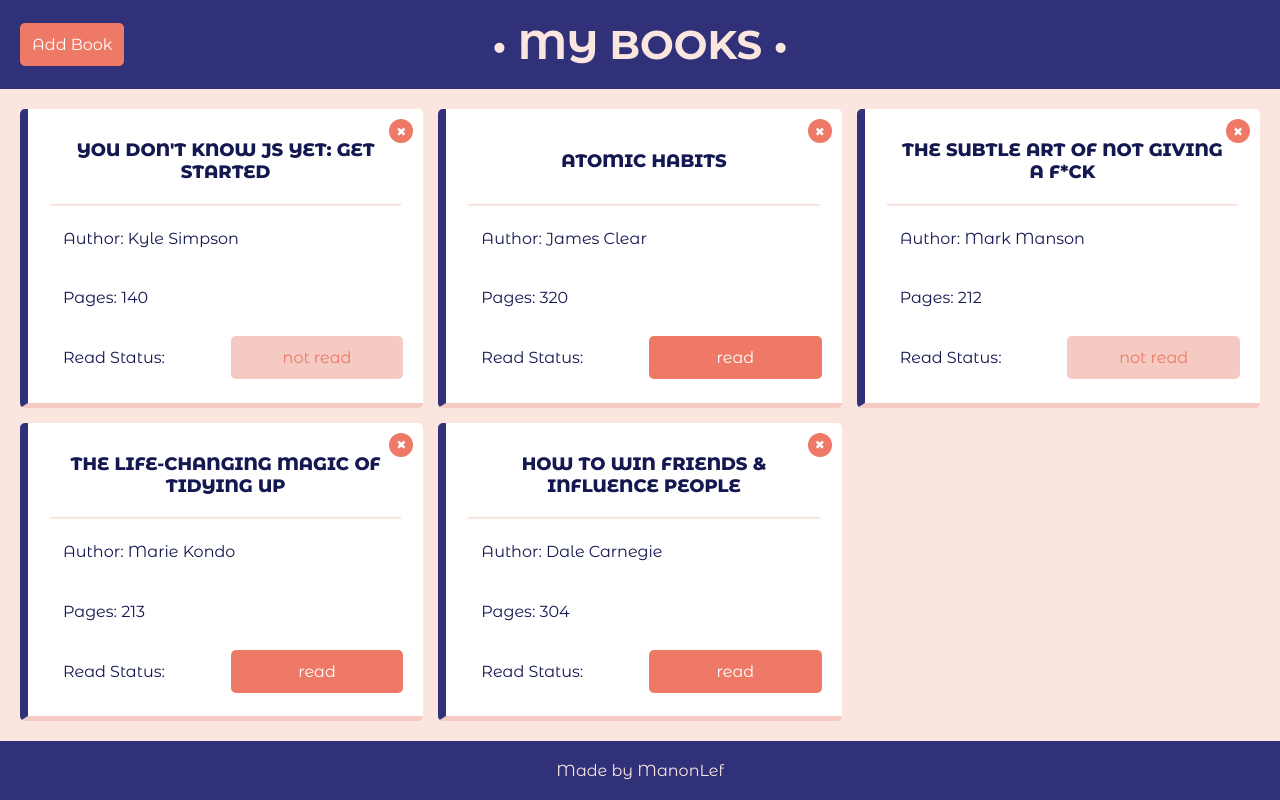
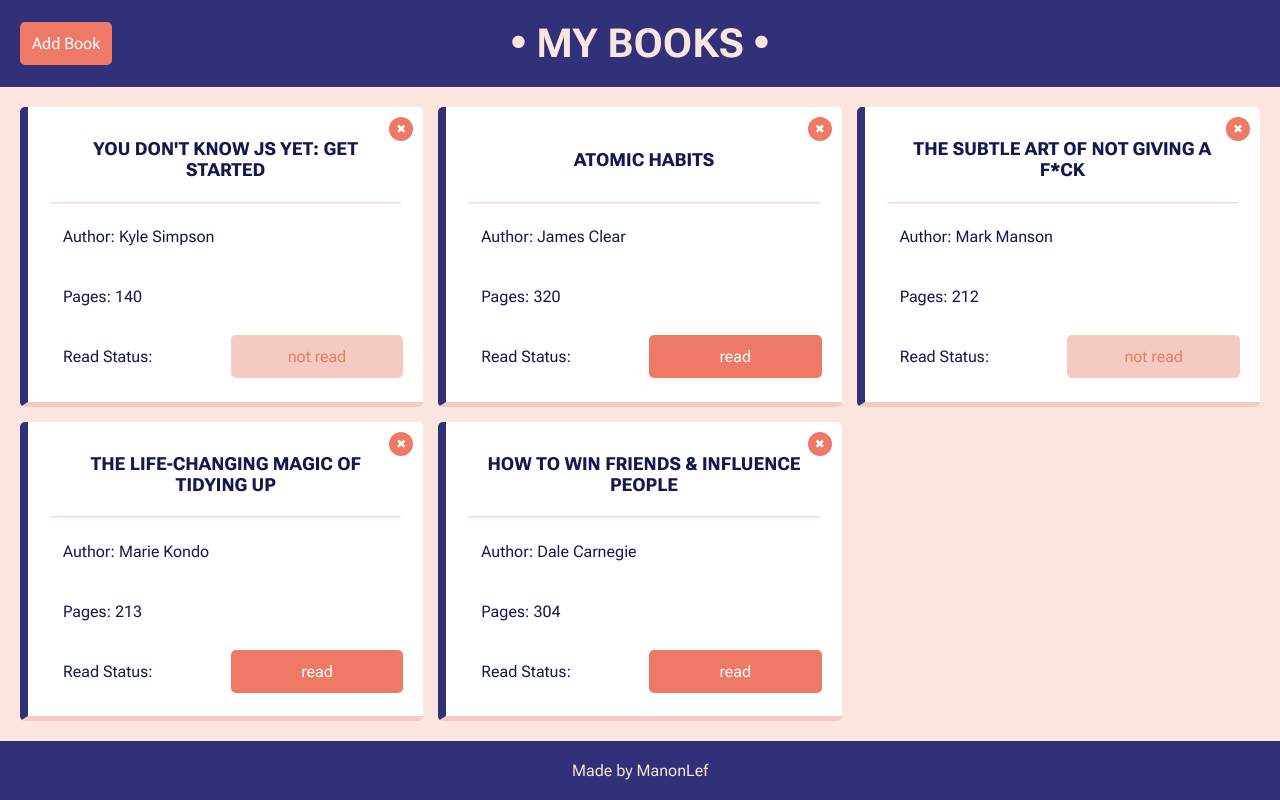
Before and after one commit to ManonLef/Library-Project, a website: page index.html in a window 1280 px wide. Drawn offline with Linux system fonts and the light colour scheme.

Commit message:
update fonts to Roboto

```diff
--- a/index.html
+++ b/index.html
@@ -9,9 +9,8 @@
     <link rel="preconnect" href="https://fonts.googleapis.com" />
     <link rel="preconnect" href="https://fonts.gstatic.com" crossorigin />
     <link
-      href="https://fonts.googleapis.com/css2?family=Montserrat+Alternates:wght@200;300;400;500;600;700;800;900&display=swap"
-      rel="stylesheet"
-    />
+      href="https://fonts.googleapis.com/css2?family=Roboto+Flex:opsz,wght@8..144,200;8..144,300;8..144,400;8..144,500;8..144,600;8..144,700;8..144,800;8..144,900;8..144,1000&display=swap"
+      rel="stylesheet" />
     <title>Manon's Library Project</title>
   </head>
   <body>
--- a/style.css
+++ b/style.css
@@ -1,7 +1,7 @@
 * {
   margin: 0;
   padding: 0;
-  font-family: "Montserrat Alternates", sans-serif;
+  font-family: 'Roboto Flex', sans-serif;
   --color1: #141850;
   --color2: #303179;
   --color3: #ed7966;
```
